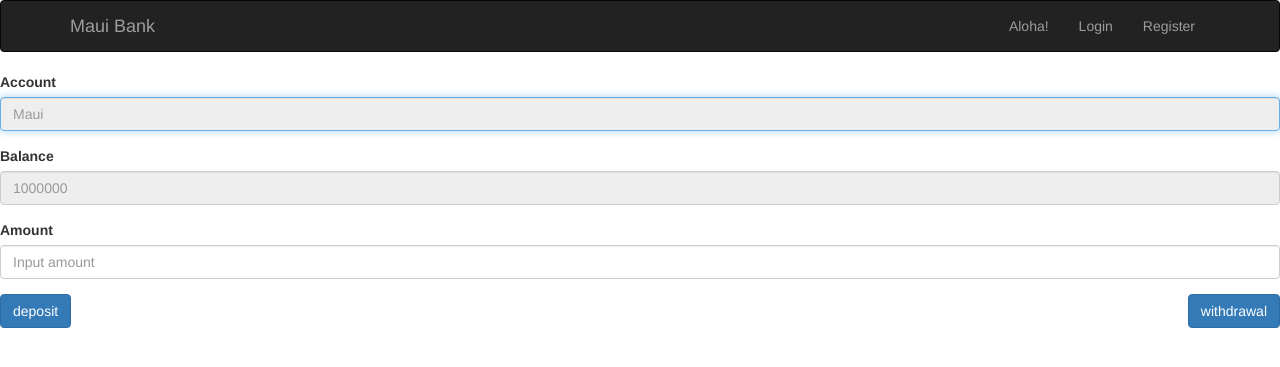
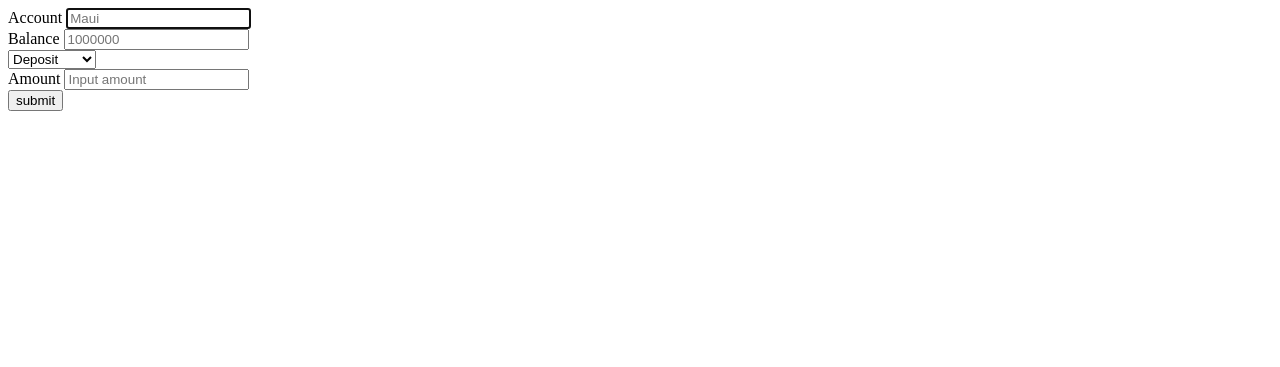
Before and after one commit to luox2/MauiBank, a Flask app: page /hello in a window 1280 px wide. Shown: the top 367 px of the page. Run offline with Flask 2, Linux system fonts and the light colour scheme; some libraries are stand-ins or nearby versions.

Commit message:
refactor account page

```diff
--- a/templates/account.html
+++ b/templates/account.html
@@ -1,47 +1,35 @@
-{% extends 'base.html' %}
-{% block title %}Maui Bank{% endblock title %}
-{% block styles %}
-    {{ super() }}
-    <link href="{{ url_for('static', filename='login.css') }}" rel="stylesheet">
-{% endblock styles %}
-{% block navli %}
-    <ul class="nav navbar-nav navbar-right">
-        {% if session.is_login %}
-            <li><a href="/">Aloha！{{ session.name }}</a></li>
-            <li><a href="/logout">Exit</a><li>
-            {% else %}
-            <li><a href="/">Aloha!</a></li>
-            <li><a href="/login">Login</a></li>
-            <li><a href="/register">Register</a></li>
-        {% endif %}
-    </ul>
-{% endblock navli %}
-{% block content %}
-    <div class="container form-login">
-        {% for message in get_flashed_messages() %}
-            <div class="alert alert-warning">
-                <button type="button" class="close" data-dismiss="alert">&times;</button>
-                {{ message }}
-            </div>
-        {% endfor %}
-    </div>
+<!DOCTYPE html>
+<html lang="en">
+<head>
+    <meta charset="UTF-8">
+    <title>Title</title>
     <form action="/account" method="post" class="form-login">
         <div class="form-group">
             <label for="id_username">Account</label>
-            <input type="text" class="form-control" name="username" id="id_username" placeholder="Maui" {% if username %}value="{{ username }}"{% endif %} autofocus required readonly="readonly">
+            <input type="text" class="form-control" name="username" id="id_username" placeholder="Maui" {% if username
+                   %}value="{{ username }}" {% endif %} autofocus required readonly="readonly">
         </div>
         <div class="form-group">
             <label for="id_balance">Balance</label>
-            <input type="text" class="form-control" name="balance" id="id_balance" placeholder="1000000" {% if username %}value="{{ username }}"{% endif %} autofocus required readonly="readonly">
+            <input type="text" class="form-control" name="balance" id="id_balance" placeholder="1000000" {% if username
+                   %}value="{{ username }}" {% endif %} autofocus required readonly="readonly">
         </div>
+        <form action="">
+            <select name="operation">
+                <option value="deposit">Deposit</option>
+                <option value="withdrawal">Withdrawal</option>
+            </select>
+        </form>
         <div class="form-group">
             <label for="id_amount">Amount</label>
             <input type="text" class="form-control" name="amount" id="id_amount" placeholder="Input amount" required>
         </div>
         <div class="form-group">
-            <button type="submit" class="btn btn-primary pull-left">deposit</button>
-            <button type="submit" class="btn btn-primary pull-right">withdrawal</button>
+            <button type="submit" class="btn btn-primary pull-left">submit</button>
         </div>
     </form>
+</head>
+<body>
 
-{% endblock content %}
+</body>
+</html>
```
